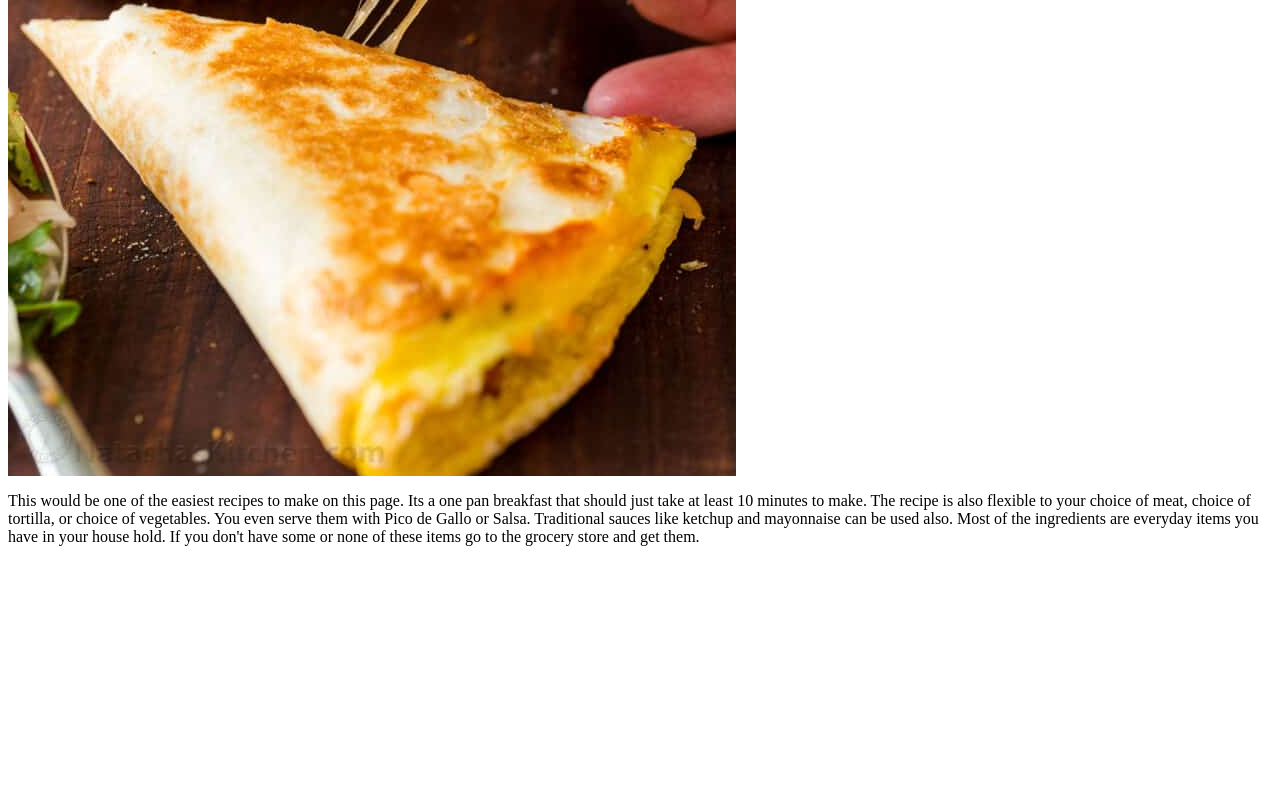
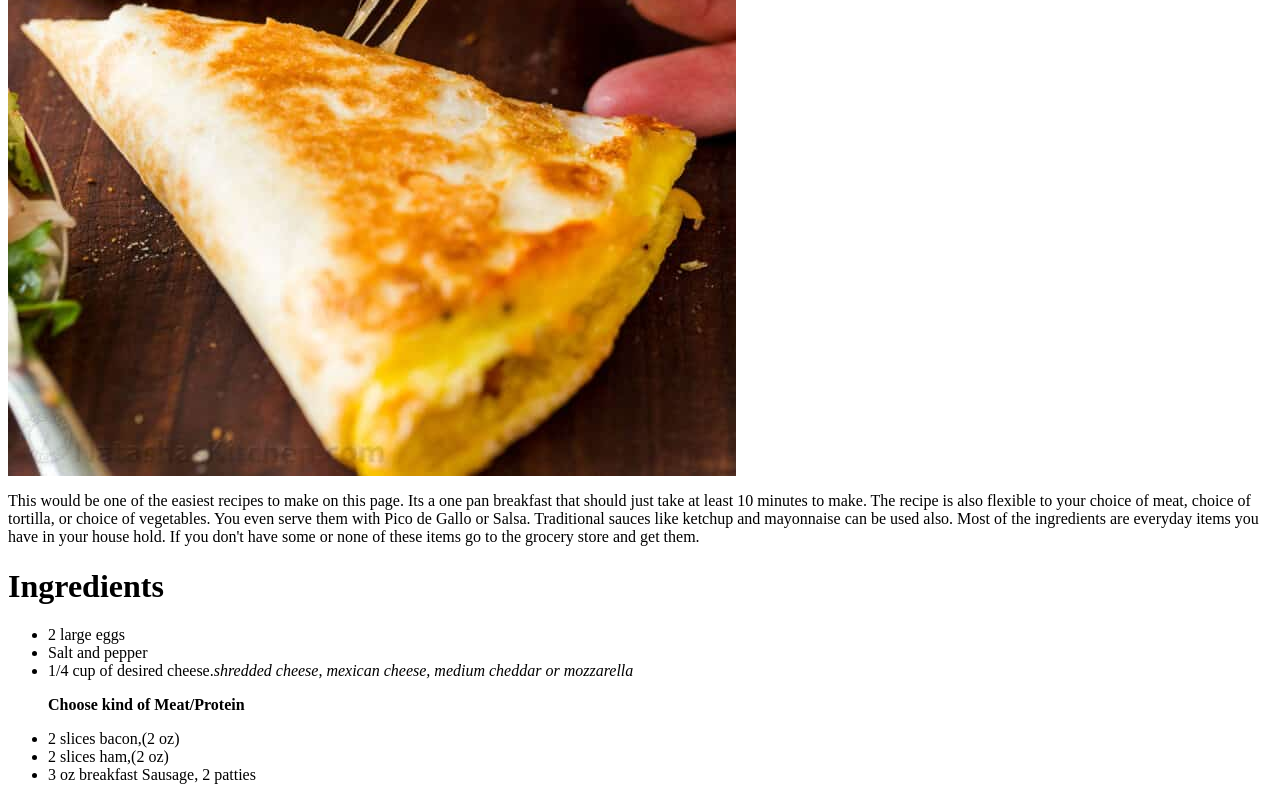
Before and after one commit to ItzzDrew/odin-recipes, a plain HTML site: page recipes/breakfast-quesad.html in a window 1280 px wide. Shown: the part 682-1482 px from the top of the page. Before the commit the page ends 1244 px from the top, so only its background shows below. Drawn offline with Linux system fonts and the light colour scheme.

Commit message:
Added Ingredients to breakfast-quesad.html

```diff
--- a/recipes/breakfast-quesad.html
+++ b/recipes/breakfast-quesad.html
@@ -16,6 +16,17 @@
             go to the grocery store and get them.
         </p>
 
+        <h1>Ingredients</h1>
+            <ul>
+                <li>2 large eggs</li>
+                <li>Salt and pepper</li>
+                <li>1/4 cup of desired cheese.<em>shredded cheese, mexican cheese, medium cheddar or mozzarella</em></li>
+                <p><strong>Choose kind of Meat/Protein</strong></p>
+                <li>2 slices bacon,(2 oz)</li>
+                <li>2 slices ham,(2 oz)</li>
+                <li>3 oz breakfast Sausage, 2 patties</li>
+            </ul>
+
     </body>
 
 
```
